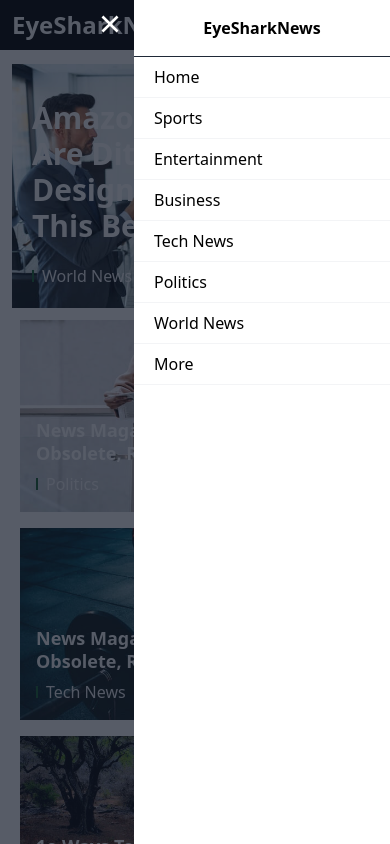
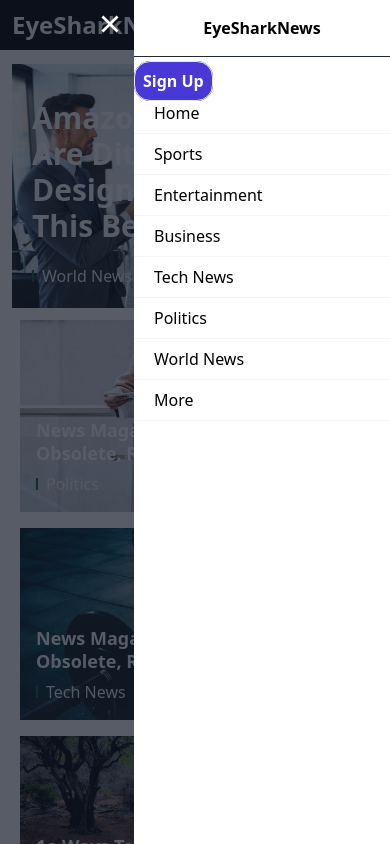
Before and after one commit to Kincaid-kroos/eyesharknews, a React (Vite) app in the folder eyesharknews/: page / in a window 390 px wide. Both pictures are taken after a click on the button "Menu". Shown: the top 844 px of the page. Built offline with nearby package versions, Linux system fonts and the light colour scheme.

Commit message:
sign up button on smaller screens

```diff
--- a/eyesharknews/src/Pages/signin.jsx
+++ b/eyesharknews/src/Pages/signin.jsx
@@ -23,7 +23,7 @@ const SignIn = () => {
 
 <div className="mx-auto bg-[#fffffff]  text-[#000000]">
 <div className="flex min-h-full flex-1 flex-col justify-center px-6 py-12 lg:px-8">
-        <div className="sm:mx-auto sm:w-full sm:max-w-sm">
+        <div className="sm:mx-auto sm:w-full sm:max-w-sm pt-4 md:pt-10">
           <img
             className="mx-auto h-10 w-auto"
             src="https://tailwindui.com/img/logos/mark.svg?color=indigo&shade=600"
--- a/eyesharknews/src/hoc/navbar.jsx
+++ b/eyesharknews/src/hoc/navbar.jsx
@@ -111,6 +111,12 @@ const Navbar = () => {
             <nav className="relative flex flex-wrap">
               <div className="text-center py-4 w-full font-bold border-b border-gray-800">EyeSharkNews</div>
               <ul id="side-menu" className="w-full float-none flex flex-col">
+                <li className='mt-3'>
+                <Link to="/sign up" className="border rounded-2xl text-[#ffffff] font-bold justify-center
+                text-center  py-2 px-2 bg-[#4838d6] hover:bg-[#60eb54] no-underline ">
+                 Sign Up
+                </Link>
+             </li>
               <li className="relative">
                 <Link to="/" className="block py-2 px-5 border-b border-gray-100 hover:bg-gray-50">Home</Link>
               </li>
```
